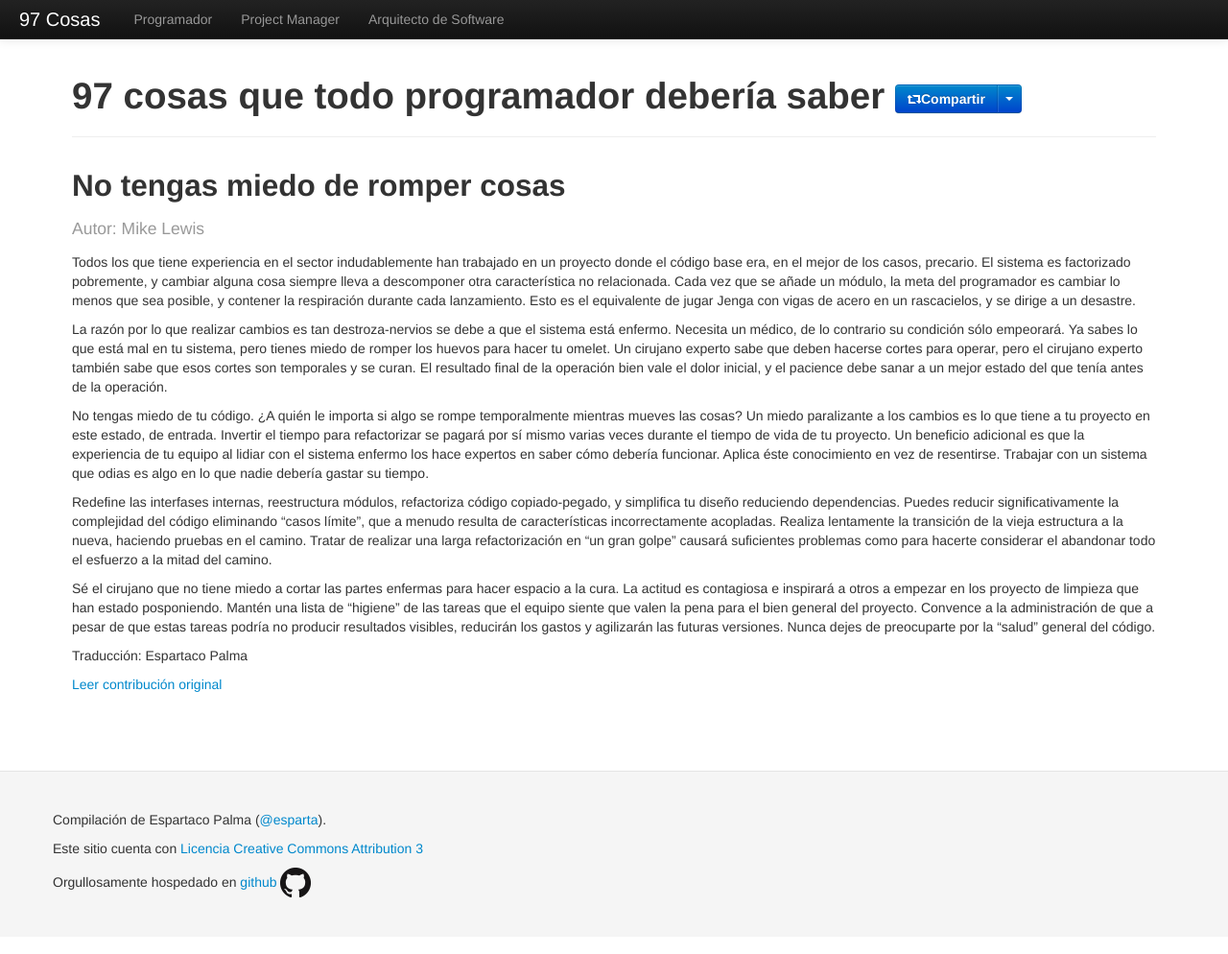
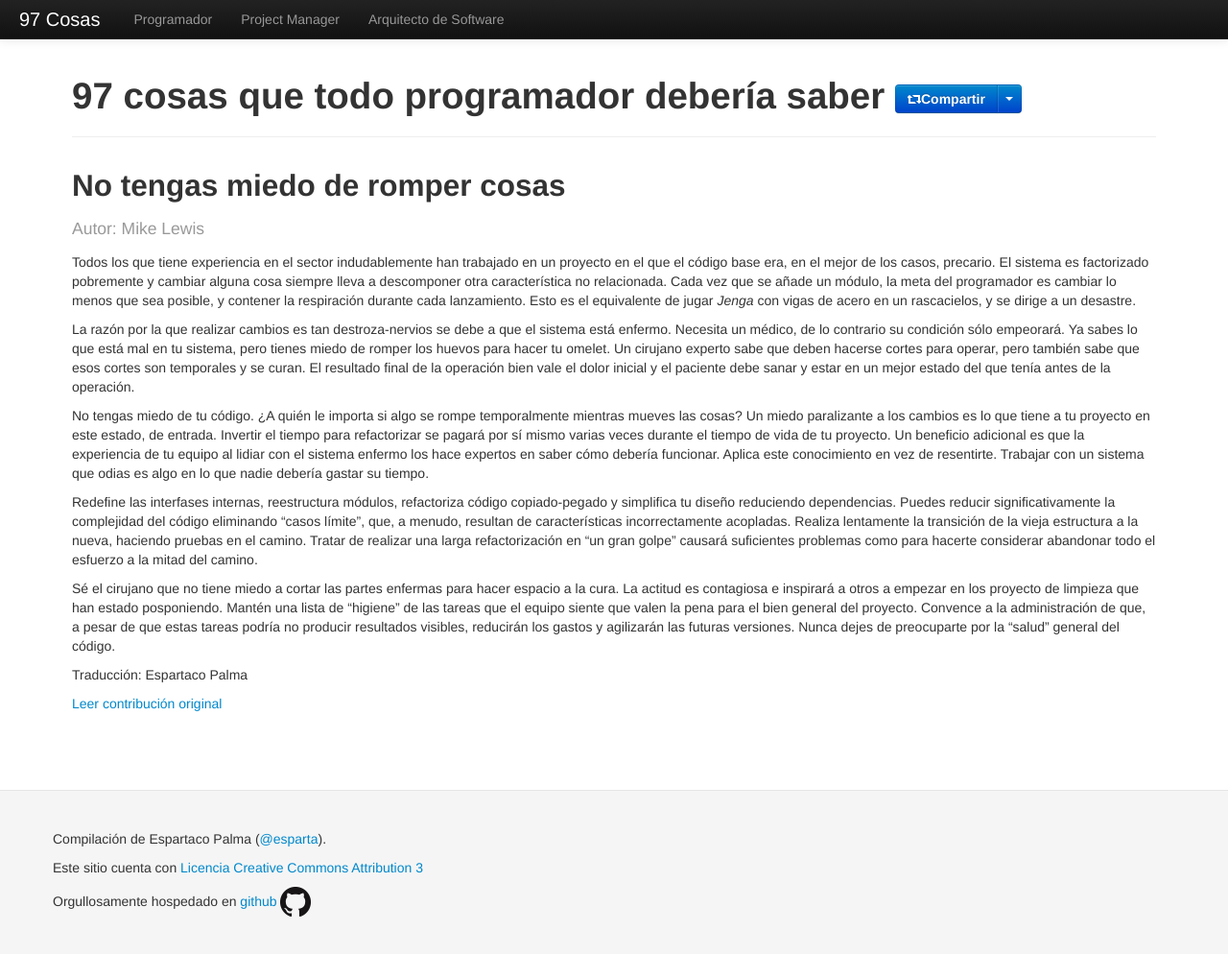
Before and after one commit to esparta/97cosas, a Jekyll site: the page built from programador/no-tengas-miedo-de-romper-cosas.md, in a window 1280 px wide and 996 px high. Shown: the whole window at 96% size. Built offline with Jekyll 4.4.1, drawn with Linux system fonts in a browser that asks for light colours; comment, search, counter and statistics services are not loaded.

Commit message:
Spelling corrections on no-tengas-miedo-de-romper-cosas

```diff
--- a/programador/no-tengas-miedo-de-romper-cosas.md
+++ b/programador/no-tengas-miedo-de-romper-cosas.md
@@ -8,23 +8,22 @@ original: http://programmer.97things.oreilly.com/wiki/index.php/Don%27t_Be_Afrai
 ---
 
 Todos los que tiene experiencia en el sector indudablemente han
-trabajado en un proyecto donde el código base era, en el mejor de los
-casos, precario. El sistema es factorizado pobremente, y cambiar alguna
-cosa siempre lleva a descomponer otra característica no relacionada.
-Cada vez que se añade un módulo, la meta del programador es cambiar lo
-menos que sea posible, y contener la respiración durante cada
-lanzamiento. Esto es el equivalente de jugar Jenga con vigas de acero en
-un rascacielos, y se dirige a un desastre.
+trabajado en un proyecto en el que el código base era, en el mejor de
+los casos, precario. El sistema es factorizado pobremente y cambiar
+alguna cosa siempre lleva a descomponer otra característica no
+relacionada. Cada vez que se añade un módulo, la meta del programador es
+cambiar lo menos que sea posible, y contener la respiración durante cada
+lanzamiento. Esto es el equivalente de jugar _Jenga_ con vigas de acero
+en un rascacielos, y se dirige a un desastre.
 
-La razón por lo que realizar cambios es tan destroza-nervios se debe a
+La razón por la que realizar cambios es tan destroza-nervios se debe a
 que el sistema está enfermo. Necesita un médico, de lo contrario su
 condición sólo empeorará. Ya sabes lo que está mal en tu sistema, pero
 tienes miedo de romper los huevos para hacer tu omelet. Un cirujano
-experto sabe que deben hacerse cortes para operar, pero el cirujano
-experto también sabe que esos cortes son temporales y se curan. El
-resultado final de la operación bien vale el dolor inicial, y el
-pacience debe sanar a un mejor estado del que tenía antes de la
-operación.
+experto sabe que deben hacerse cortes para operar, pero también sabe que
+esos cortes son temporales y se curan. El resultado final de la
+operación bien vale el dolor inicial y el paciente debe sanar y estar en
+un mejor estado del que tenía antes de la operación.
 
 No tengas miedo de tu código. ¿A quién le importa si algo se rompe
 temporalmente mientras mueves las cosas? Un miedo paralizante a los
@@ -32,25 +31,25 @@ cambios es lo que tiene a tu proyecto en este estado, de entrada.
 Invertir el tiempo para refactorizar se pagará por sí mismo varias veces
 durante el tiempo de vida de tu proyecto. Un beneficio adicional es que
 la experiencia de tu equipo al lidiar con el sistema enfermo los hace
-expertos en saber cómo debería funcionar. Aplica éste conocimiento en
-vez de resentirse. Trabajar con un sistema que odias es algo en lo que
+expertos en saber cómo debería funcionar. Aplica este conocimiento en
+vez de resentirte. Trabajar con un sistema que odias es algo en lo que
 nadie debería gastar su tiempo.
 
 Redefine las interfases internas, reestructura módulos, refactoriza
-código copiado-pegado, y simplifica tu diseño reduciendo dependencias.
+código copiado-pegado y simplifica tu diseño reduciendo dependencias.
 Puedes reducir significativamente la complejidad del código eliminando
-"casos límite", que a menudo resulta de características incorrectamente
-acopladas. Realiza lentamente la transición de la vieja estructura a la
-nueva, haciendo pruebas en el camino. Tratar de realizar una larga
-refactorización en "un gran golpe" causará suficientes problemas como
-para hacerte considerar el abandonar todo el esfuerzo a la mitad del
-camino.
+“casos límite”, que, a menudo, resultan de características
+incorrectamente acopladas. Realiza lentamente la transición de la vieja
+estructura a la nueva, haciendo pruebas en el camino. Tratar de realizar
+una larga refactorización en “un gran golpe” causará suficientes
+problemas como para hacerte considerar abandonar todo el esfuerzo a la
+mitad del camino.
 
 Sé el cirujano que no tiene miedo a cortar las partes enfermas para
 hacer espacio a la cura. La actitud es contagiosa e inspirará a otros a
 empezar en los proyecto de limpieza que han estado posponiendo. Mantén
-una lista de "higiene" de las tareas que el equipo siente que valen la
+una lista de “higiene” de las tareas que el equipo siente que valen la
 pena para el bien general del proyecto. Convence a la administración de
-que a pesar de que estas tareas podría no producir resultados visibles,
+que, a pesar de que estas tareas podría no producir resultados visibles,
 reducirán los gastos y agilizarán las futuras versiones. Nunca dejes de
-preocuparte por la "salud" general del código.
+preocuparte por la “salud” general del código.
```
